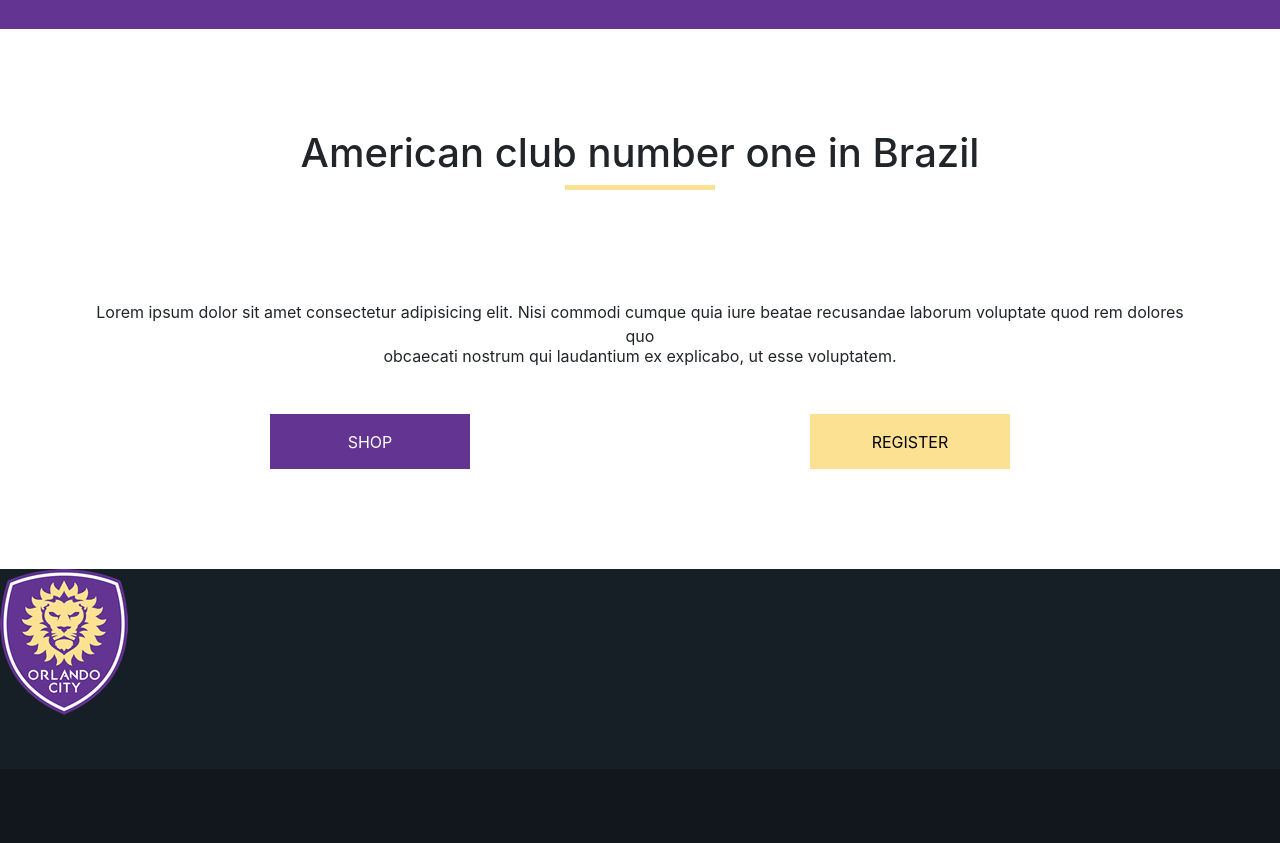
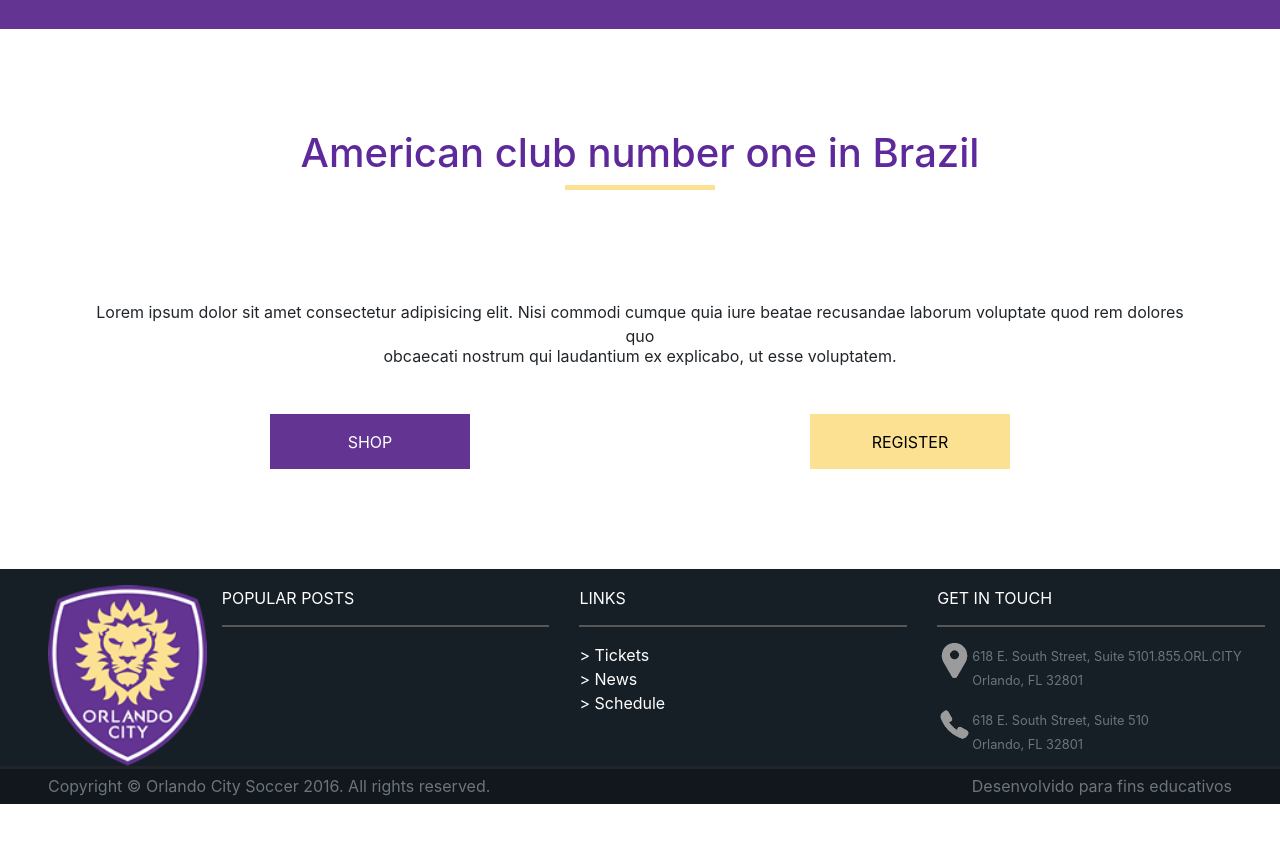
Before and after one commit to vitorapassos/orlando, a plain HTML site: page index.html in a window 1280 px wide. Shown: the part 1520-2363 px from the top of the page. After the commit the page ends 2324 px from the top, so only its background shows below. Drawn offline with Linux system fonts and the light colour scheme.

Commit message:
atualização Orlando City

```diff
--- a/index.html
+++ b/index.html
@@ -5,9 +5,10 @@
     <meta charset="UTF-8">
     <meta name="viewport" content="width=device-width, initial-scale=1.0">
     <title>Home | Orlando City</title>
-    <link rel="stylesheet" href="style.css">
     <!-- CSS Boostrap-->
     <link rel="stylesheet" href="bootstrap-4.1.3/css/bootstrap.min.css">
+    <!-- CSS Personalizado -->
+    <link rel="stylesheet" href="style.css">
 
 </head>
 
@@ -154,7 +155,7 @@
         <!-- SHOP AND REGISTER -->
         <div class="american">
             <!-- LATEST NEWS-->
-            <h1 class="text-center">American club number one in Brazil</h1>
+            <h1 class="text-center americanclub">American club number one in Brazil</h1>
             <div class="tamanho"></div>
 
             <div class="escritas">
@@ -170,11 +171,50 @@
         </div>
     </div>
 
-    <footer>
+    <footer class="d-flex">
         <!-- Logo Orlando City -->
-        <img src="img/orlando-logo.png" alt="Escudo do Orlando City" id="logofinal">
+        <img src="img/orlando-logo.png" alt="Escudo do Orlando City" class="logofinal ml-5 mt-3">
+
+        <div class="container mt-3">
+            <div class="row">
+                <div class="col">
+                    <h5 class="text-white"><small>POPULAR POSTS</small></h5>
+                    <hr class="hrhr">
+                </div>
+                <div class="col">
+                    <h5 class="text-white"><small>LINKS</small></h5>
+                    <hr class="hrhr">
+                    <a href="#" class="text-white">> Tickets</a><br>
+                    <a href="#" class="text-white">> News</a><br>
+                    <a href="#" class="text-white">> Schedule</a>
+                </div>
+                <div class="col">
+                    <h5 class="text-white"><small>GET IN TOUCH</small></h5>
+                    <hr class="hrhr">
+                    <div class="linhaendereco d-flex"><img src="img/pin-de-localizacao.png" alt="Icone localização" class="locIcon"><p class="text-muted"><small>618 E. South Street, Suite 510 </small><br><small> Orlando, FL 32801</small></p>
+                    <br>
+                    <p class="text-muted"><small>1.855.ORL.CITY</small></p>
+                    <br>
+                    </div>
+                    <div class="linhatelefone d-flex"><img src="img/telefone.png" alt="Icone telefone" class="telIcon"><p class="text-muted"><small>618 E. South Street, Suite 510 </small><br><small> Orlando, FL 32801</small></p>
+
+
+                    <div class="social-icons">
+                        <a href="#"><i class="fab fa-facebook"></i></a>
+                        <a href="#"><i class="fab fa-twitter"></i></a>
+                        <a href="#"><i class="fab fa-instagram"></i></a>
+                        <a href="#"><i class="fab fa-pinterest"></i></a>
+
+                    </div>
+                </div>
+            </div>
     </footer>
-    <div class="rodape"></div>
+    <div class="rodape d-flex justify-content-between">
+
+        <p class="text-muted ml-5">Copyright © Orlando City Soccer 2016. All rights reserved.</p>
+        <p class="text-muted mr-5">Desenvolvido para fins educativos</p>
+
+    </div>
 
 
     <!-- JS -->
--- a/style.css
+++ b/style.css
@@ -106,7 +106,9 @@ div.desc {
     margin-right: auto;
     text-align: center;
     padding-top: 60px;
-
+    display: flex;
+    justify-content: space-around;
+    align-items: center;
 }
 
 .destaques {
@@ -120,6 +122,10 @@ div.desc {
 }
 
 /* American club number one in Brazil*/
+
+.americanclub{
+    color: rgb(94,41,154);
+}
 
 .american {
     padding-top: 100px;
@@ -163,14 +169,40 @@ div.desc {
     cursor: pointer;
 }
 
- /*Rodapé*/
-footer{
+/*Rodapé*/
+footer {
     height: 200px;
-    background-color: rgb(23,31,38);
+    background-color: rgb(23, 31, 38);
+    border-bottom: 3px solid;
 }
 
-.rodape{
-    height: 75px;
-    background-color: rgb(17,23,29);
+.rodape {
+    height: 35px;
+    background-color: rgb(17, 23, 29);
     margin-bottom: 0;
+    text-align: center;
+    justify-content: space-between;
+    padding-top: 5px;
 }
+
+#logofinal {
+    width: 40px;
+}
+
+.hrhr{
+    border: 0.1px solid #575757;
+}
+
+.col a{
+    justify-content: space-around;
+}
+
+.locIcon{
+    width: 35px;
+    height: 35px;
+}
+
+.telIcon{
+    width: 35px;
+    height: 35px;
+}
```
Also changed, not shown: img/pin-de-localizacao.png (added), img/telefone.png (added).
